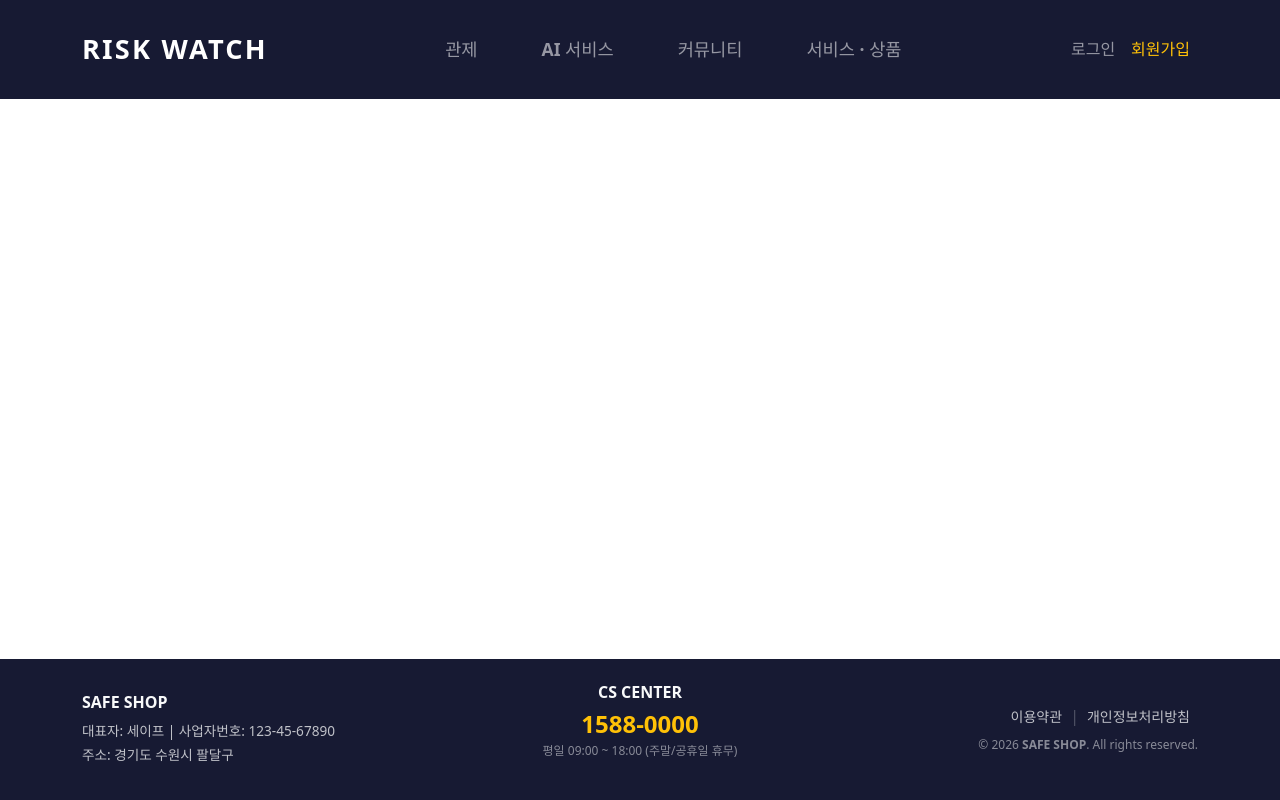
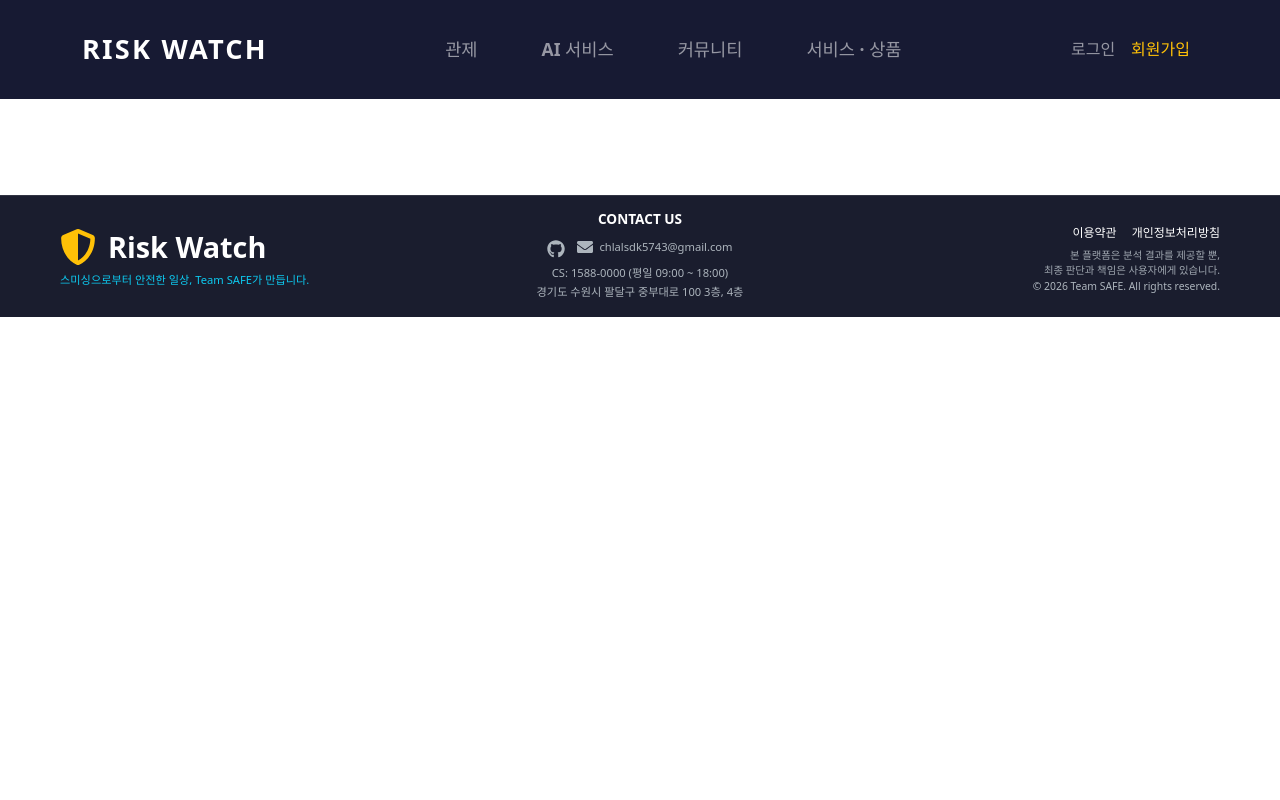
Before and after one commit to mmmina1/safe-project, a React app in the folder frontend/: page / in a window 1280 px wide. Built offline with nearby package versions, Linux system fonts and the light colour scheme; the HTML template or start-up script is replaced by a standard one.

Commit message:
프론트 - 푸터 수정

```diff
--- a/frontend/src/components/Footer.jsx
+++ b/frontend/src/components/Footer.jsx
@@ -1,50 +1,152 @@
 import React from 'react';
-import { Container, Row, Col } from 'react-bootstrap';
+import { FaGithub, FaEnvelope, FaShieldAlt, FaMapMarkerAlt } from 'react-icons/fa';
 
 function Footer() {
+  // 열린 팝업창들을 저장
+  const popupRefs = React.useRef({});
+
+  const openPopup = (url, name) => {
+    const offset = (window.popupCount || 0) * 50;
+    window.popupCount = ((window.popupCount || 0) + 1) % 10;
+
+    const left = 100 + offset;
+    const top = 100 + offset;
+
+    // 새 창 열기
+    const newWindow = window.open(
+      url,
+      name,
+      `width=800,height=600,left=${left},top=${top},scrollbars=yes,resizable=yes`
+    );
+
+    // 참조 저장
+    popupRefs.current[name] = newWindow;
+
+    // 모든 열린 창들을 순차적으로 앞으로 가져오기
+    setTimeout(() => {
+      Object.values(popupRefs.current).forEach(popup => {
+        if (popup && !popup.closed) {
+          popup.focus();
+        }
+      });
+      if (newWindow && !newWindow.closed) {
+        newWindow.focus();
+      }
+    }, 100);
+  };
+
   return (
     <footer
-      className="text-light py-4"
       style={{
-        backgroundColor: '#171a33', // 신뢰감을 주는 다크 네이비 색상
+        backgroundColor: '#1a1d2e',
+        padding: '15px 60px',
+        borderTop: '1px solid rgba(255,255,255,0.1)',
+        color: '#ffffff',
         width: '100%',
-        marginTop: 'auto'
+        boxSizing: 'border-box'
       }}
     >
-      <Container fluid="lg">
-        <Row className="gy-3 align-items-center">
-          {/* 회사 정보 */}
-          <Col lg={4} md={12} className="text-center text-lg-start">
-            <h6 className="fw-bold mb-2">SAFE SHOP</h6>
-            <div className="x-small opacity-75" style={{ fontSize: '0.85rem' }}>
-              <p className="mb-1">대표자: 세이프 | 사업자번호: 123-45-67890</p>
-              <p className="mb-0">주소: 경기도 수원시 팔달구</p>
+      <div style={{
+        maxWidth: '1400px',
+        margin: '0 auto',
+        display: 'grid',
+        gridTemplateColumns: '1fr 1fr 1fr',
+        gap: '40px',
+        alignItems: 'center'
+      }}>
+
+        {/* 왼쪽: 브랜드 */}
+        <div>
+          <div style={{ display: 'flex', alignItems: 'center', marginBottom: '5px' }}>
+            <FaShieldAlt style={{ color: '#ffc107', marginRight: '12px' }} size="36" />
+            <span style={{ fontWeight: 'bold', fontSize: '1.8rem', color: '#ffffff' }}>Risk Watch</span>
+          </div>
+          <p style={{ fontSize: '0.7rem', color: '#0dcaf0', margin: 0, lineHeight: '1.3' }}>
+            스미싱으로부터 안전한 일상, Team SAFE가 만듭니다.
+          </p>
+        </div>
+
+        {/* 중앙: Contact Us */}
+        <div style={{ textAlign: 'center' }}>
+          <h3 style={{ fontSize: '0.85rem', fontWeight: 'bold', marginBottom: '8px', color: '#ffffff' }}>
+            CONTACT US
+          </h3>
+          <div style={{ display: 'flex', gap: '12px', marginBottom: '6px', justifyContent: 'center', alignItems: 'center' }}>
+            <a
+              href="https://github.com/mmmina1/safe-project/tree/develop"
+              target="_blank"
+              rel="noopener noreferrer"
+              style={{ color: '#adb5bd' }}
+            >
+              <FaGithub size="18" />
+            </a>
+            <div style={{ display: 'flex', alignItems: 'center', gap: '6px' }}>
+              <FaEnvelope size="16" color="#adb5bd" />
+              <span style={{ color: '#adb5bd', fontSize: '0.7rem' }}>chlalsdk5743@gmail.com</span>
             </div>
-          </Col>
+          </div>
+          <p style={{ fontSize: '0.7rem', color: '#adb5bd', margin: '3px 0', lineHeight: '1.4' }}>
+            CS: 1588-0000 (평일 09:00 ~ 18:00)
+          </p>
+          <p style={{ fontSize: '0.7rem', color: '#adb5bd', margin: '3px 0', lineHeight: '1.4' }}>
+            경기도 수원시 팔달구 중부대로 100 3층, 4층
+          </p>
+        </div>
 
-          {/* 고객 센터 */}
-          <Col lg={4} md={12} className="text-center">
-            <h6 className="fw-bold mb-1">CS CENTER</h6>
-            <p className="fs-4 fw-bold mb-0 text-warning">1588-0000</p>
-            <p className="x-small opacity-50" style={{ fontSize: '0.75rem' }}>
-              평일 09:00 ~ 18:00 (주말/공휴일 휴무)
-            </p>
-          </Col>
-
-          {/* 링크 및 저작권 */}
-          <Col lg={4} md={12} className="text-center text-lg-end">
-            <div className="mb-2">
-              <a href="#terms" className="text-light text-decoration-none small mx-2 opacity-75">이용약관</a>
-              <span className="opacity-25">|</span>
-              <a href="#privacy" className="text-light text-decoration-none small mx-2 opacity-75">개인정보처리방침</a>
-            </div>
-            <p className="x-small opacity-50 mb-0" style={{ fontSize: '0.75rem' }}>
-              &copy; 2026 <strong>SAFE SHOP</strong>. All rights reserved.
-            </p>
-          </Col>
-        </Row>
-      </Container>
+        {/* 오른쪽: 법적 정보 */}
+        <div style={{ textAlign: 'right' }}>
+          <div style={{ marginBottom: '5px' }}>
+            <a
+              href="#"
+              onClick={(e) => { e.preventDefault(); openPopup('/terms', 'termsWindow'); }}
+              style={{
+                color: '#ffffff',
+                textDecoration: 'none',
+                fontSize: '0.75rem',
+                cursor: 'pointer',
+                marginLeft: '15px',
+                fontWeight: '500'
+              }}
+            >
+              이용약관
+            </a>
+            <a
+              href="#"
+              onClick={(e) => { e.preventDefault(); openPopup('/privacy', 'privacyWindow'); }}
+              style={{
+                color: '#ffffff',
+                textDecoration: 'none',
+                fontSize: '0.75rem',
+                cursor: 'pointer',
+                marginLeft: '15px',
+                fontWeight: 'bold'
+              }}
+            >
+              개인정보처리방침
+            </a>
+          </div>
+          <p style={{
+            fontSize: '0.65rem',
+            color: '#adb5bd',
+            margin: '0 0 3px 0',
+            lineHeight: '1.4',
+            opacity: 0.9
+          }}>
+            본 플랫폼은 분석 결과를 제공할 뿐,<br />
+            최종 판단과 책임은 사용자에게 있습니다.
+          </p>
+          <p style={{
+            fontSize: '0.65rem',
+            color: '#adb5bd',
+            margin: 0,
+            lineHeight: '1.3'
+          }}>
+            © 2026 Team SAFE. All rights reserved.
+          </p>
+        </div>
+      </div>
     </footer>
   );
 }
+
 export default Footer;
```
